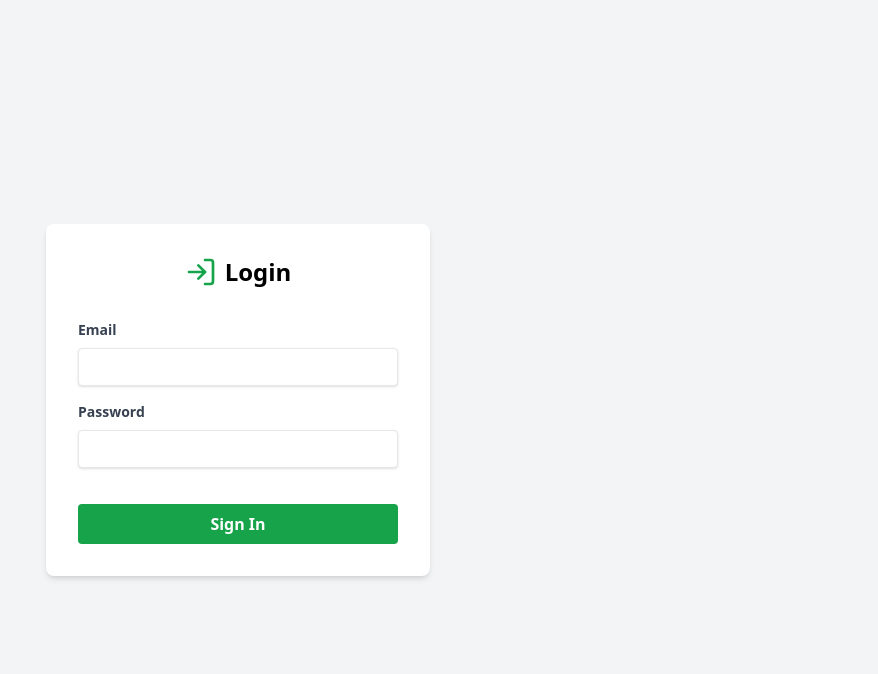
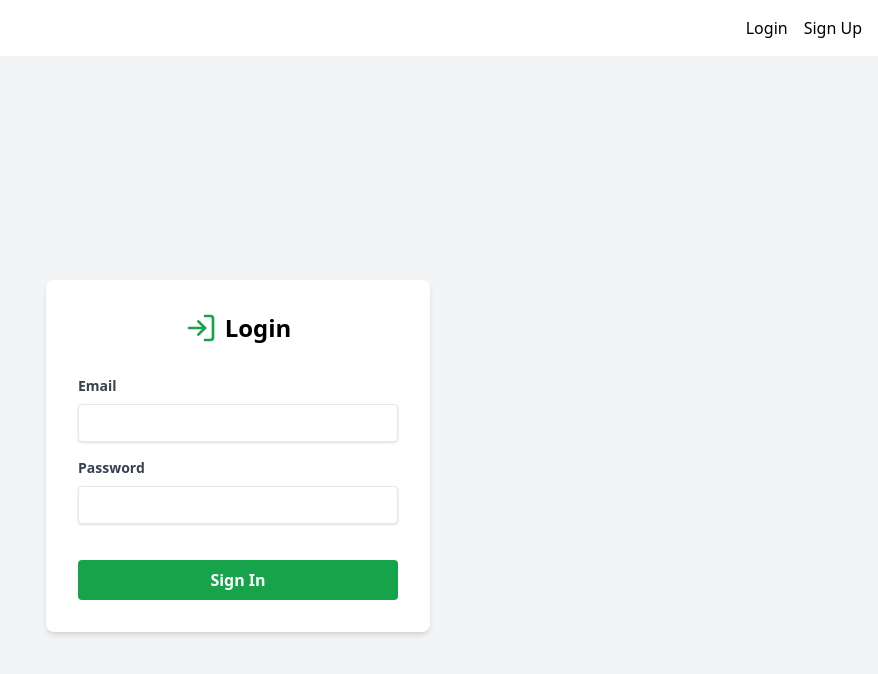
Before and after one commit to THE-DEEPDAS/carbontrack_1_vidhi-s-official-repo, a React (Vite) app in the folder frontend/: page /login in a window 1280 px wide. Shown: the top 674 px of the page, without its empty margins (402-1280 px from the left). Built offline with nearby package versions, Linux system fonts and the light colour scheme; no server answers.

Commit message:
navbar added

```diff
--- /dev/null
+++ b/frontend/src/App.jsx
@@ -0,0 +1 @@
+// File removed (or renamed) to avoid conflicts with App.tsx.
--- a/frontend/src/App.tsx
+++ b/frontend/src/App.tsx
@@ -1,5 +1,5 @@
 import React, { useEffect } from "react";
-import { BrowserRouter, Routes, Route, Navigate } from "react-router-dom";
+import { BrowserRouter, Routes, Route, Navigate, Link } from "react-router-dom";
 import { useAuthStore } from "./store/authStore";
 import { Login } from "./pages/Login";
 import { SignUp } from "./pages/SignUp";
@@ -49,6 +49,14 @@ function App() {
 
   return (
     <BrowserRouter>
+      {/* Public nav for non-logged-in users */}
+      {!user && (
+        <nav className="bg-white shadow p-4 flex justify-end space-x-4">
+          <Link to="/login">Login</Link>
+          <Link to="/signup">Sign Up</Link>
+        </nav>
+      )}
+
       <Routes>
         {/* Public routes */}
         <Route path="/login" element={<Login />} />
```
